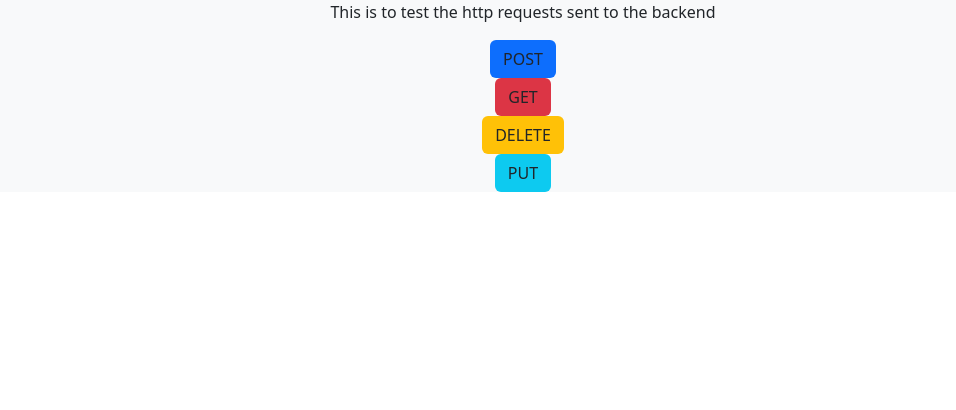
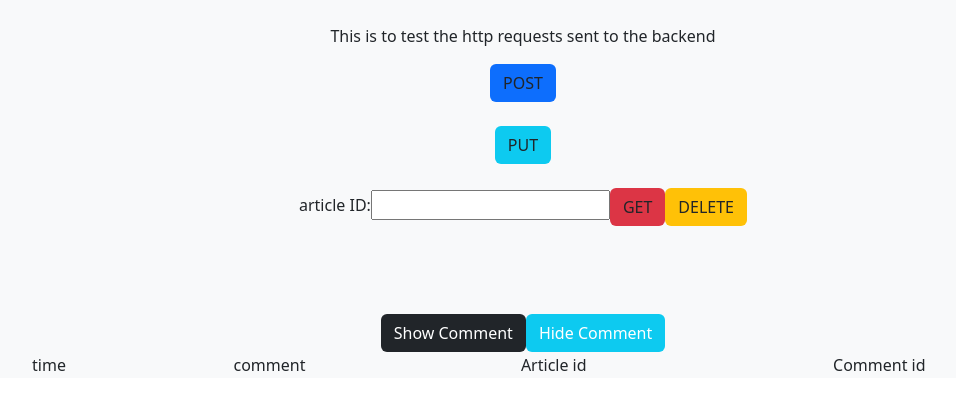
Before and after one commit to CYX22222003/simple_web_forum, a React (Create React App) app: page / in a window 1280 px wide. Shown: the top 410 px of the page, without its empty margins (117-1073 px from the left). Built offline with nearby package versions, Linux system fonts and the light colour scheme.

Commit message:
finish basic CRUD operations

```diff
--- a/package.json
+++ b/package.json
@@ -7,6 +7,8 @@
     "@testing-library/jest-dom": "^5.17.0",
     "@testing-library/react": "^13.4.0",
     "@testing-library/user-event": "^13.5.0",
+    "@types/react": "^18.2.47",
+    "@types/react-dom": "^18.2.18",
     "bootstrap": "^5.3.2",
     "react": "^18.2.0",
     "react-dom": "^18.2.0",
--- a/src/App.js
+++ b/src/App.tsx
@@ -1,13 +1,19 @@
 import React from 'react';
+import { useState } from 'react';
+import Comment from './Comment.tsx';
 
 function App() {
+  const [article, setArticle] = useState<string>("");
+  const [id, setID] = useState<string>("");
+  const address : string = "http://127.0.0.1:4000/articles/";
 
-  const gettest = () => {
-    fetch("http://127.0.0.1:4000/articles/")
+  const gettest = (address) => {
+    fetch(address)
     .then(response => {
       return response.json()
     }).then(data => {
       console.log("data from backend: ",data);
+      setArticle(data.body);
     }
     ).catch(
       err => {
@@ -41,8 +47,8 @@ function App() {
       })
   }
 
-  const deltest = () => {
-    fetch("http://127.0.0.1:4000/articles/58", {
+  const deltest = (address) => {
+    fetch(address, {
       method: "DELETE",
       headers: {
         'Accept': 'application/json',
@@ -64,7 +70,7 @@ function App() {
 
   const puttest = () => {
     console.log(obj_sent);
-    fetch("http://127.0.0.1:4000/articles/8", {
+    fetch("http://127.0.0.1:4000/articles/1", {
       method: "PUT",
       headers: {
         'Accept': 'application/json',
@@ -86,28 +92,44 @@ function App() {
 
   return (
     <div className='container-lg bg-light text-center align-items-center'>
+      <br />
       <p>This is to test the http requests sent to the backend</p>
       <button className="btn bg-primary align-item-center"
         onClick={posttest}
       >
         POST
       </button>
-      <br />
-      <button className='btn bg-danger align-item-center'
-        onClick={gettest}
-      >
-        GET
-      </button> <br />
-      <button className='btn bg-warning align-item-center'
-        onClick={deltest}
-      >
-        DELETE
-      </button> <br />
+
+      <br /><br />
+
       <button className='btn bg-info align-item-center'
         onClick={puttest}
       >
         PUT
+      </button><br /><br />
+
+      <label>article ID:</label>
+      <input value={id} onChange={e => {
+        setID(e.target.value);
+        }} />
+      <button className='btn bg-danger align-item-center'
+        onClick={()=>{gettest(address+id);}}
+      >
+        GET
       </button>
+
+      <button className='btn bg-warning align-item-center'
+        onClick={() => {deltest(address+id);setID("");setArticle("");}}
+      >
+        DELETE
+      </button>
+
+
+      <br /><br />
+      <p>{article}</p> <br /><br />
+
+
+      <Comment id = {Number(id)} />
     </div>
   );
 }
--- /dev/null
+++ b/src/Comment.tsx
@@ -0,0 +1,61 @@
+import React from "react";
+import { useState } from "react";
+export default function Comment({id} : {id : number}){
+    interface comment {
+        updated_at : any,
+        content: string,
+        article_id: number,
+        id: number
+    }
+
+    const [address, setAddress] = useState<string>("");
+    const [objlst, setLst] = useState<Array<comment>>([]);
+    const GetComment = (id:number) => {
+      setAddress('http://127.0.0.1:4000/comments/')
+      fetch(address)
+      .then(response => {
+        return response.json();
+      }).then(data => {
+        console.log("data from backend: ",data);
+        const test : Array<comment> = data.filter(ele => ele.article_id === id);
+        setLst(test);
+      }
+      ).catch(
+        err => {
+          console.log("errors occur.");
+        }
+      );
+
+    }
+    return (
+      <div className='container-lg bg-light text-center align-items-center'>
+        <button className='btn bg-dark text-white align-item-center' onClick={
+          () => {
+            GetComment(id);
+          }}>
+          Show Comment
+        </button>
+        <button className='btn bg-info text-white align-item-center' onClick={() => {setLst([]);}}>Hide Comment</button>
+        <br />
+        <table className="table table-striped bg-light table-hover">
+          <thead>
+            <td>time</td>
+            <td>comment</td>
+            <td>Article id</td>
+            <td>Comment id</td>
+          </thead>
+          <tbody>
+          {objlst.map((ele) => {
+            return (
+            <tr>
+              <td>{ele.updated_at}</td>
+              <td>{ele.content}</td>
+              <td>{ele.article_id}</td>
+              <td>{ele.id}</td>
+            </tr>);
+          })}
+          </tbody>
+        </table>
+      </div>
+    )
+  }
--- a/src/index.js
+++ b/src/index.js
@@ -1,8 +1,7 @@
 import React from 'react';
 import ReactDOM from 'react-dom/client';
 import 'bootstrap/dist/css/bootstrap.min.css';
-import App from './App';
-import reportWebVitals from './reportWebVitals';
+import App from './App.tsx';
 
 const root = ReactDOM.createRoot(document.getElementById('root'));
 root.render(
@@ -10,8 +9,3 @@ root.render(
     <App />
   </React.StrictMode>
 );
-
-// If you want to start measuring performance in your app, pass a function
-// to log results (for example: reportWebVitals(console.log))
-// or send to an analytics endpoint. Learn more: https://bit.ly/CRA-vitals
-reportWebVitals();
--- a/src/reportWebVitals.js
+++ /dev/null
@@ -1,13 +0,0 @@
-const reportWebVitals = onPerfEntry => {
-  if (onPerfEntry && onPerfEntry instanceof Function) {
-    import('web-vitals').then(({ getCLS, getFID, getFCP, getLCP, getTTFB }) => {
-      getCLS(onPerfEntry);
-      getFID(onPerfEntry);
-      getFCP(onPerfEntry);
-      getLCP(onPerfEntry);
-      getTTFB(onPerfEntry);
-    });
-  }
-};
-
-export default reportWebVitals;
```
Also changed, not shown: 1 other file (tests, documents, lock files or other folders).
